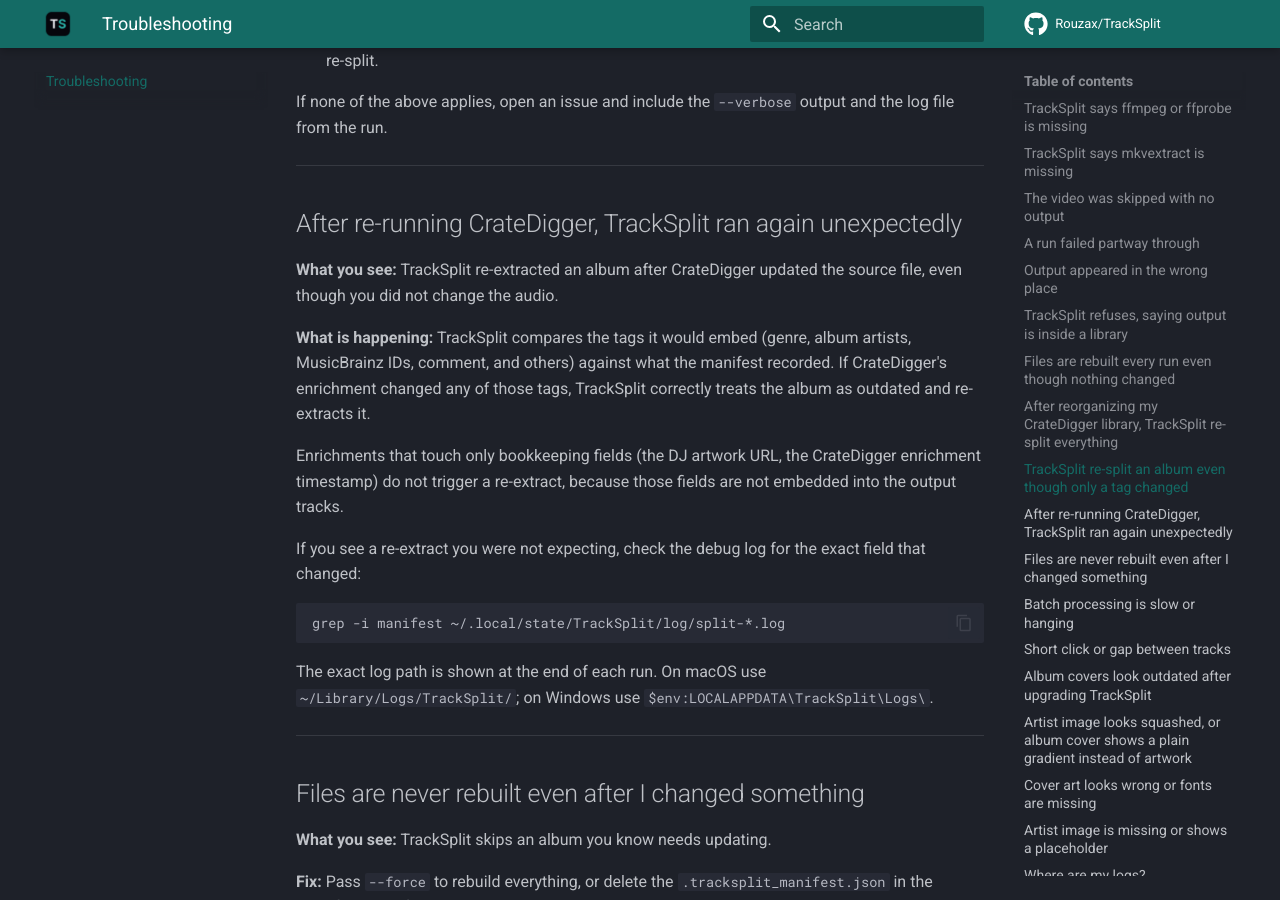
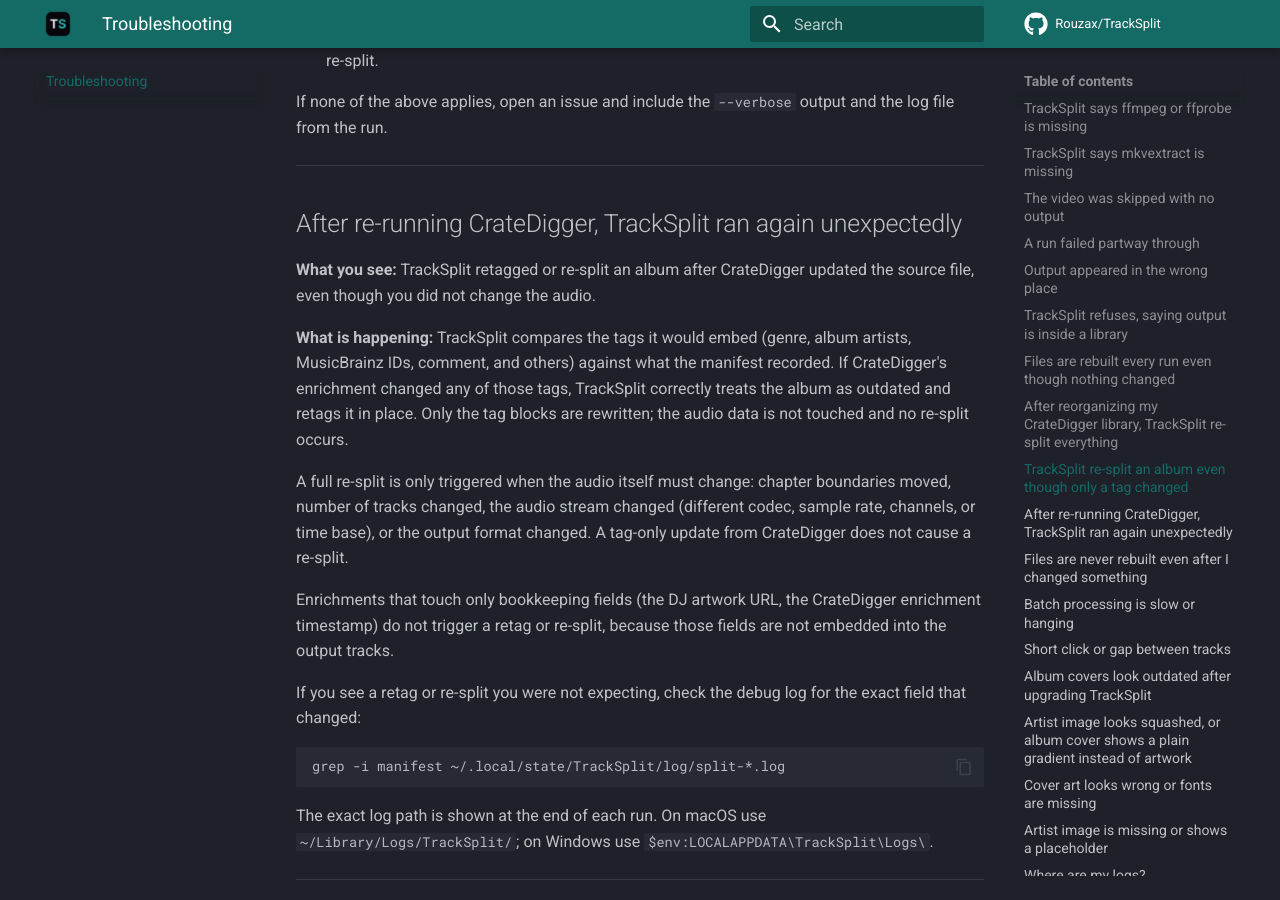
Before and after one commit to Rouzax/TrackSplit, an MkDocs documentation site: the page built from docs/troubleshooting.md, in a window 1280 px wide and 900 px high, scrolled down 5193 px. Built offline with MkDocs 1.6.1 and Material for MkDocs 9.7.7, drawn with Linux system fonts in a browser that asks for light colours; comment, search, counter and statistics services are not loaded.

Commit message:
docs: clarify time_base trigger, opus copy path, and retag-vs-resplit

````diff
--- a/docs/troubleshooting.md
+++ b/docs/troubleshooting.md
@@ -168,13 +168,15 @@
 
 ## After re-running CrateDigger, TrackSplit ran again unexpectedly
 
-**What you see:** TrackSplit re-extracted an album after CrateDigger updated the source file, even though you did not change the audio.
+**What you see:** TrackSplit retagged or re-split an album after CrateDigger updated the source file, even though you did not change the audio.
 
-**What is happening:** TrackSplit compares the tags it would embed (genre, album artists, MusicBrainz IDs, comment, and others) against what the manifest recorded. If CrateDigger's enrichment changed any of those tags, TrackSplit correctly treats the album as outdated and re-extracts it.
+**What is happening:** TrackSplit compares the tags it would embed (genre, album artists, MusicBrainz IDs, comment, and others) against what the manifest recorded. If CrateDigger's enrichment changed any of those tags, TrackSplit correctly treats the album as outdated and retags it in place. Only the tag blocks are rewritten; the audio data is not touched and no re-split occurs.
 
-Enrichments that touch only bookkeeping fields (the DJ artwork URL, the CrateDigger enrichment timestamp) do not trigger a re-extract, because those fields are not embedded into the output tracks.
+A full re-split is only triggered when the audio itself must change: chapter boundaries moved, number of tracks changed, the audio stream changed (different codec, sample rate, channels, or time base), or the output format changed. A tag-only update from CrateDigger does not cause a re-split.
 
-If you see a re-extract you were not expecting, check the debug log for the exact field that changed:
+Enrichments that touch only bookkeeping fields (the DJ artwork URL, the CrateDigger enrichment timestamp) do not trigger a retag or re-split, because those fields are not embedded into the output tracks.
+
+If you see a retag or re-split you were not expecting, check the debug log for the exact field that changed:
 
 ```bash
 grep -i manifest ~/.local/state/TrackSplit/log/split-*.log
````
Also changed, not shown: CHANGELOG.md (+1 -1 lines), docs/faq.md (+3 -3 lines), docs/output.md (+2 -2 lines).
